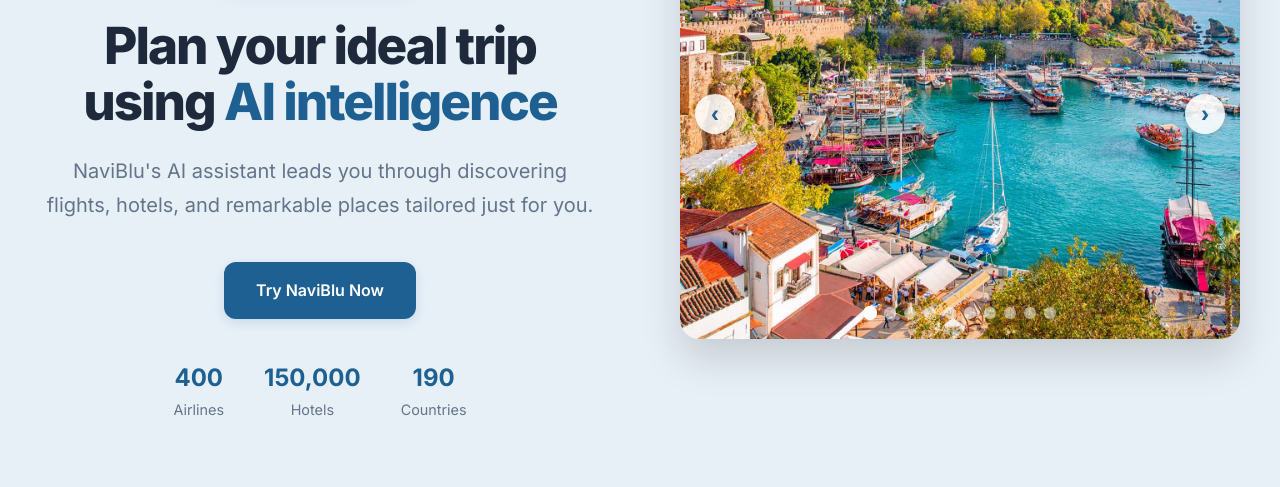
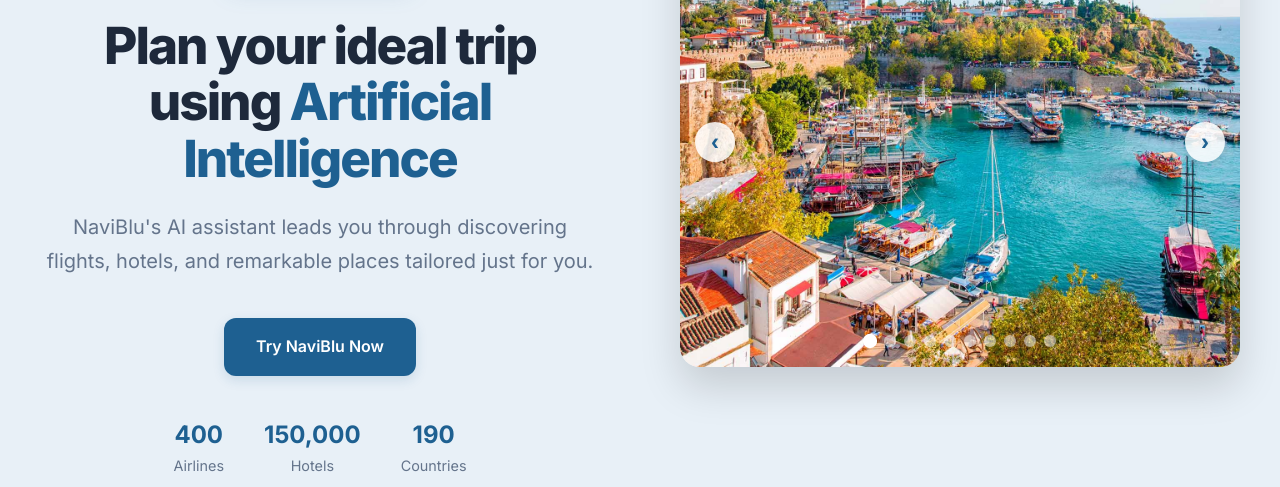
Before and after one commit to ITCS-6112-Group-5/Travel_Chatbot, a plain HTML site: page website/index.html in a window 1280 px wide. Shown: the part 313-800 px from the top of the page. Drawn offline with Linux system fonts and the light colour scheme.

Commit message:
Update index.html
small tweak to website

```diff
--- a/website/index.html
+++ b/website/index.html
@@ -28,7 +28,7 @@
                 <div class="logo-header">
                     <img src="images/naviblu-logo.png" alt="NaviBlu" class="hero-logo">
                 </div>
-                <h1>Plan your ideal trip using <span class="highlight">AI intelligence</span></h1>
+                <h1>Plan your ideal trip using <span class="highlight">Artificial Intelligence</span></h1>
                 <p class="hero-subtitle">NaviBlu's AI assistant leads you through discovering flights, hotels, and remarkable places tailored just for you.</p>
                 <div class="cta-buttons">
                     <a href="#demo" class="btn-primary">Try NaviBlu Now</a>
```
